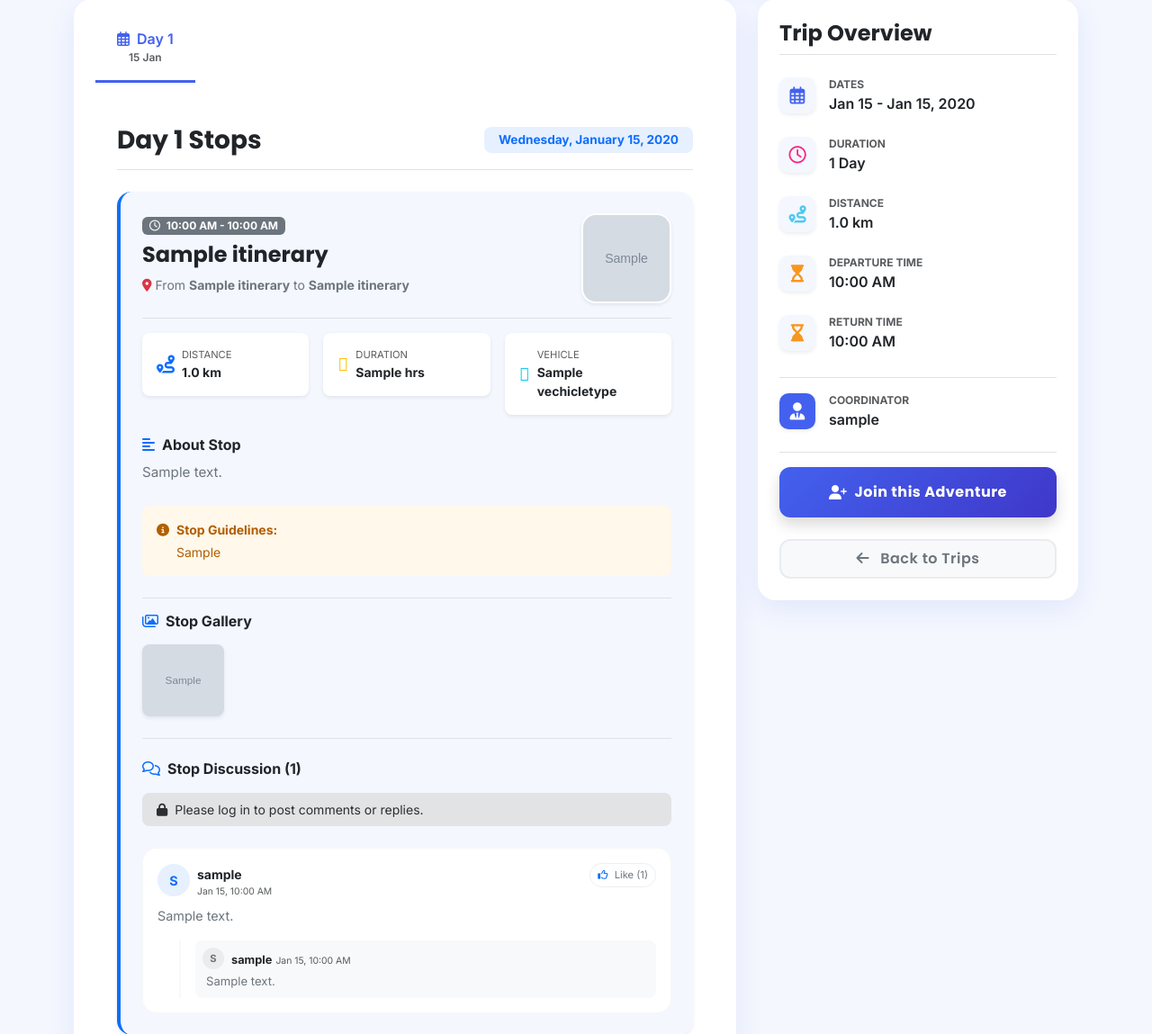
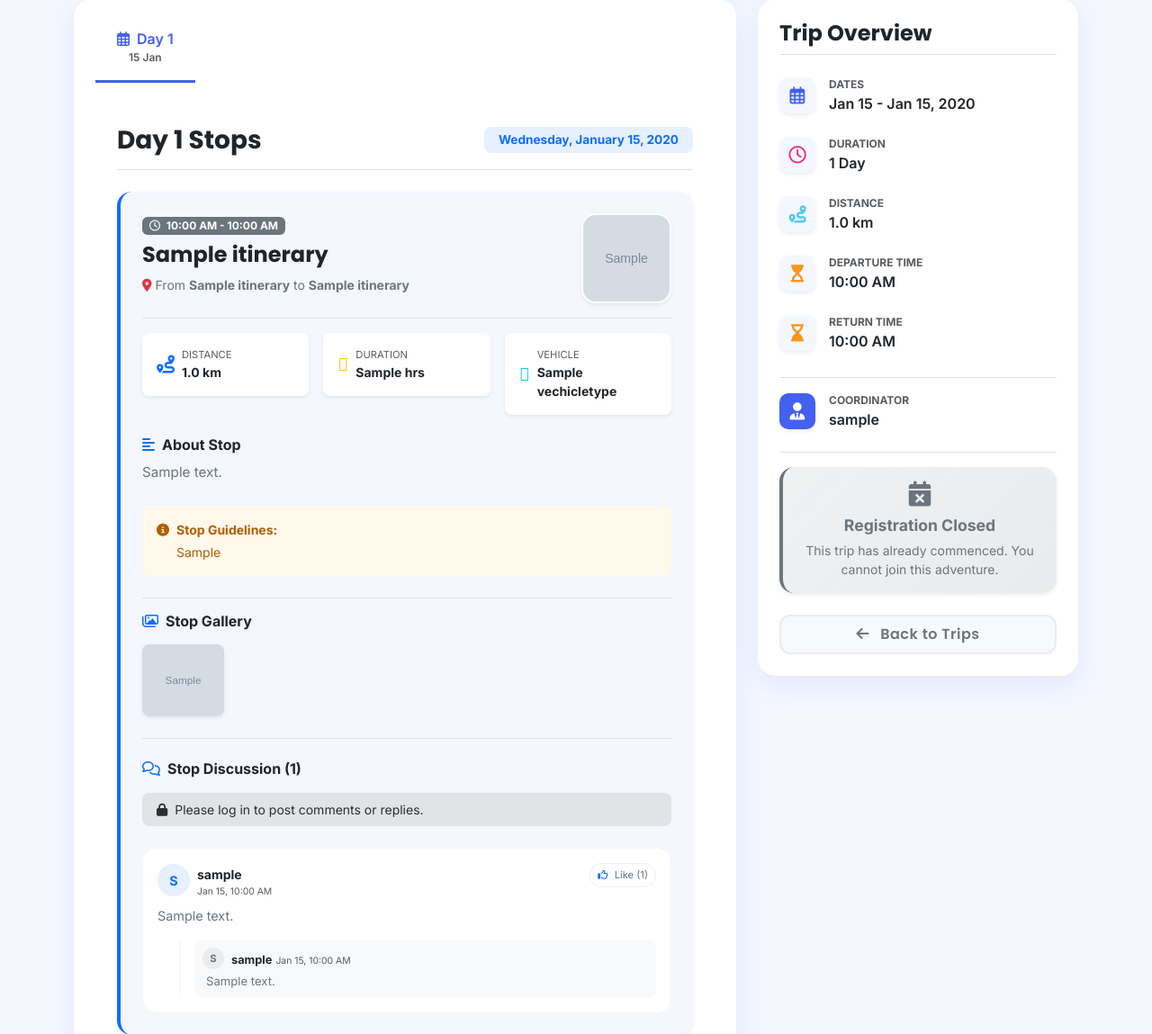
Before and after one commit to vidyavidhu/travel-and-tourism, a Django app: page /home/trip/1/ in a window 1280 px wide. Shown: the part 985-2134 px from the top of the page at 90% size. Run offline with Django 5.2, Linux system fonts and the light colour scheme; tables that the repository leaves empty hold one stand-in row (values such as "Sample post"); grey boxes marked "Sample" are stand-in pictures; some libraries are stand-ins or nearby versions.

Commit message:
join trip - while  trip is started then no restrict the join option

```diff
--- a/home/templates/home_trip_details.html
+++ b/home/templates/home_trip_details.html
@@ -444,6 +444,12 @@
                                 <span class="fw-bold d-block text-primary" style="font-size: 1.1rem;">Request Pending!</span>
                                 <small class="text-secondary d-block mt-1">Your request to join is pending approval.</small>
                             </div>
+                        {% elif trip.is_started %}
+                            <div class="alert alert-secondary border-0 rounded-4 shadow-sm p-3 text-center mb-0" style="background: linear-gradient(135deg, rgba(108, 117, 125, 0.1), rgba(108, 117, 125, 0.15)); border-left: 4px solid #6c757d !important;">
+                                <i class="fas fa-calendar-times fs-3 text-secondary mb-2 d-block"></i>
+                                <span class="fw-bold d-block text-secondary" style="font-size: 1.1rem;">Registration Closed</span>
+                                <small class="text-secondary d-block mt-1">This trip has already commenced. You cannot join this adventure.</small>
+                            </div>
                         {% else %}
                             <a href="{% url 'join_trip' trip.id %}" class="btn btn-primary action-btn save-btn w-100 py-3 rounded-4 shadow fw-bold d-flex align-items-center justify-content-center gap-2" style="background: linear-gradient(135deg, #0d6efd, #0b5ed7); transition: all 0.3s ease;">
                                 <i class="fas fa-user-plus"></i> Join this Adventure
--- a/home/views.py
+++ b/home/views.py
@@ -63,6 +63,10 @@ def home_trip_details(request, pk):
 @login_required
 def join_trip(request, trip_id):
     trip = get_object_or_404(Trip, pk=trip_id)
+
+    if trip.is_started:
+        messages.error(request, "This trip has already commenced. Registration is closed.")
+        return redirect('home_trip_details', pk=trip.id)
 
     member, created = Member.objects.get_or_create(user=request.user)
     trip_member = Trip_Members.objects.filter(trip=trip, member=member).first()
--- a/trip/models.py
+++ b/trip/models.py
@@ -63,6 +63,13 @@ class Trip(models.Model):
             delta = self.to_date - self.from_date
             return delta.days + 1
         return 1
+
+    @property
+    def is_started(self):
+        from datetime import date
+        if self.from_date:
+            return date.today() >= self.from_date
+        return False
 
     def __str__(self):
         return self.title
```
